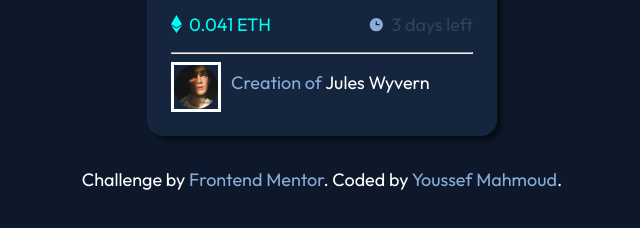
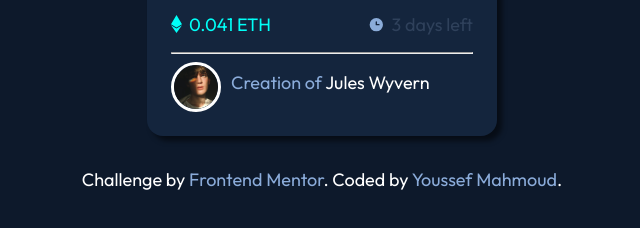
Before and after one commit to youssefmahmoud32/NFT-preview-card-component-, a plain HTML site: page index.html in a window 1280 px wide. Shown: the part 546-774 px from the top of the page, 318-958 px from the left. Drawn offline with Linux system fonts and the light colour scheme.

Commit message:
Update Style.css

```diff
--- a/CSS/Style.css
+++ b/CSS/Style.css
@@ -110,7 +110,12 @@ footer {
 footer img {
   height: 50px;
   margin: 0.5rem 10px 0 0;
-  border: solid 3px white;
+  border: white 3px solid;
+  border-radius: 2rem;
+  -webkit-border-radius: 2rem;
+  -moz-border-radius: 2rem;
+  -ms-border-radius: 2rem;
+  -o-border-radius: 2rem;
 }
 
 footer p {
```
